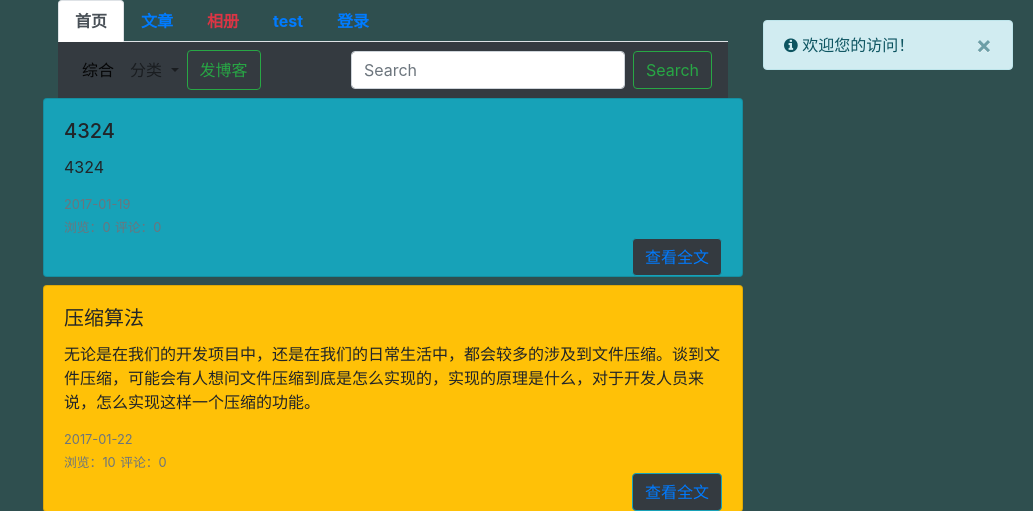
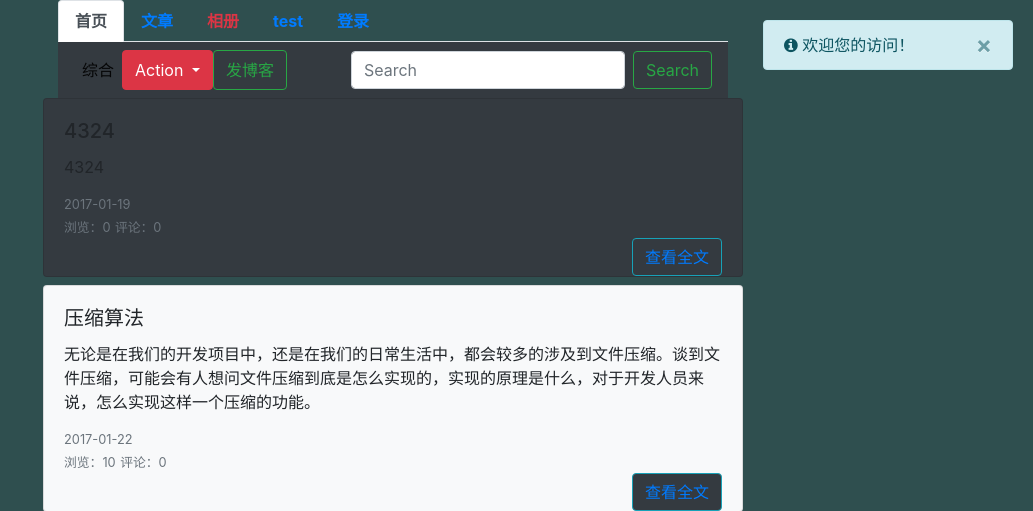
Before and after one commit to Zengxiaoer991214/website, a PHP site: page / in a window 1280 px wide. Shown: the top 511 px of the page, without its empty margins (247-1280 px from the left). Run offline with PHP 8.4, Linux system fonts and the light colour scheme; data comes from the database, SQL or seed files in the repository; data that the repository does not hold is empty.

Commit message:
第二次提交,修改关于登录模态框无法选择登录或者注册功能

```diff
--- a/_notes/dwsync.xml
+++ b/_notes/dwsync.xml
@@ -4,7 +4,7 @@
 <file name="about.php" server="139.224.137.150" local="132248589762156622" remote="132267284400000000" Dst="0" />
 <file name="article_show_All.php" server="139.224.137.150" local="132275425068352049" remote="132275424600000000" Dst="0" />
 <file name="article_show_List.php" server="139.224.137.150" local="132270692609166793" remote="132270692400000000" Dst="0" />
-<file name="index.php" server="139.224.137.150" local="132275483643724675" remote="132275483400000000" Dst="0" />
+<file name="index.php" server="139.224.137.150" local="132284131275075813" remote="132284131200000000" Dst="0" />
 <file name="photo_show_Name.php" server="139.224.137.150" local="132270692034407880" remote="132270691800000000" Dst="0" />
 <file name="show_Message.php" server="139.224.137.150" local="132267521735805949" remote="132267526200000000" Dst="0" />
 <file name=".gitattributes" server="139.224.137.150//www.zengxiaoer.net/" local="131310007910000000" remote="132248506800000000" Dst="0" />
--- a/index.php
+++ b/index.php
@@ -8,7 +8,9 @@
 <meta name="baidu-site-verification" content="YI9qYISe1g" />
 <meta http-equiv="Content-Type" content="text/html; charset=UTF-8" />
 
+
 <link href="bootstrap/css/bootstrap-grid.min.css" integrity="sha384-Vkoo8x4CGsO3+Hhxv8T/Q5PaXtkKtu6ug5TOeNV6gBiFeWPGFN9MuhOf23Q9Ifjh" crossorigin="anonymous" type="text/css"/>
+
 
 
 </head>
@@ -33,17 +35,20 @@
         <a class="nav-link" href="#">综合 </a>
       </li>
 
-      <li class="nav-item dropdown">
-        <a class="nav-link dropdown-toggle" href="#" id="navbarDropdown" role="button" data-toggle="dropdown" aria-haspopup="true" aria-expanded="false">
-         分类
-        </a>
-        <div class="dropdown-menu" aria-labelledby="navbarDropdown">
-          <a class="dropdown-item" href="#">A</a>
-          <a class="dropdown-item" href="#">B</a>
 
-          <a class="dropdown-item" href="#">C</a>
-        </div>
-      </li>
+        <div class="btn-group">
+  <button type="button" class="btn btn-danger dropdown-toggle" data-toggle="dropdown" aria-haspopup="true" aria-expanded="false">
+    Action
+  </button>
+  <div class="dropdown-menu">
+    <a class="dropdown-item" href="#">Action</a>
+    <a class="dropdown-item" href="#">Another action</a>
+    <a class="dropdown-item" href="#">Something else here</a>
+    <div class="dropdown-divider"></div>
+    <a class="dropdown-item" href="#">Separated link</a>
+  </div>
+</div>
+
        <button class="btn btn-outline-success my-2 my-sm-0" type="button" onClick="link_blog_send()">发博客</button>
     </ul>
     <form class="form-inline my-2 my-lg-0">
@@ -58,15 +63,15 @@
 
 		 while($row = mysqli_fetch_array($result))
 		 {
-			 switch(rand(0, 7)){
+			 switch(rand(0, 6)){
 				 case 0:$bg="bg-info";break;
 				 case 1:$bg="bg-secondary";break;
 				 case 2:$bg="bg-success";break;
 				 case 3:$bg="bg-danger";break;
 				 case 4:$bg="bg-warning";break;
-				 case 5:$bg="bg-info";break;
+				 case 5:$bg="bg-dark";break;
 				 case 6:$bg="bg-light";break;
-				 case 7:$bg="bg-info";break;
+
 			 }
 	?>
 
@@ -109,12 +114,14 @@
 	</div>
 
 	</div>
+
 	<script src="https://cdn.jsdelivr.net/npm/jquery@3.4.1/dist/jquery.slim.min.js" integrity="sha384-J6qa4849blE2+poT4WnyKhv5vZF5SrPo0iEjwBvKU7imGFAV0wwj1yYfoRSJoZ+n" crossorigin="anonymous"></script>
 <script src="https://cdn.jsdelivr.net/npm/popper.js@1.16.0/dist/umd/popper.min.js" integrity="sha384-Q6E9RHvbIyZFJoft+2mJbHaEWldlvI9IOYy5n3zV9zzTtmI3UksdQRVvoxMfooAo" crossorigin="anonymous"></script>
 <script src="https://cdn.jsdelivr.net/npm/bootstrap@4.4.1/dist/js/bootstrap.min.js" integrity="sha384-wfSDF2E50Y2D1uUdj0O3uMBJnjuUD4Ih7YwaYd1iqfktj0Uod8GCExl3Og8ifwB6" crossorigin="anonymous"></script>
 	 <script src="message_box/js/jquery-1.11.0.min.js" type="text/javascript"></script>
 	  <script src="message_box/js/bootstrap.min.js"></script>
 	  <script src="message_box/js/hullabaloo.js"></script>
+
 
 	<script type="text/javascript">
 		function welcome(){
--- a/menu/_notes/dwsync.xml
+++ b/menu/_notes/dwsync.xml
@@ -8,5 +8,5 @@
 <file name="menu.css" server="139.224.137.150" local="132268283071377852" remote="132268282800000000" Dst="0" />
 <file name="slitbar.php" server="139.224.137.150" local="132269157822789204" remote="132269157600000000" Dst="0" />
 <file name="slitbar_url_write.php" server="139.224.137.150" local="132269852069161519" remote="132269851800000000" Dst="0" />
-<file name="header.php" server="139.224.137.150" local="132277867123718120" remote="132277866600000000" Dst="0" />
+<file name="header.php" server="139.224.137.150" local="132284127386385501" remote="132284127000000000" Dst="0" />
 </dwsync>
--- a/menu/header.php
+++ b/menu/header.php
@@ -89,10 +89,10 @@
 
 	<ul class="nav nav-tabs" id="myTab" role="tablist">
   <li class="nav-item">
-    <a class="nav-link active" id="home-tab" data-toggle="tab" href="#login" role="tab" aria-controls="home" aria-selected="true" name="name">登录</a>
+    <a class="nav-link active" id="home-tab" data-toggle="tab" href="#login_div" role="tab" aria-controls="home" aria-selected="true" name="name">登录</a>
   </li>
   <li class="nav-item">
-    <a class="nav-link" id="profile-tab" data-toggle="tab" href="#design" role="tab" aria-controls="profile" aria-selected="false" name="password">注册</a>
+    <a class="nav-link" id="profile-tab" data-toggle="tab" href="#design" role="tab" aria-controls="profile" aria-selected="true" name="password">注册</a>
   </li>
 </ul>
 
@@ -200,15 +200,15 @@
 </div>
 	  <!--------------------登录错误处理------------------->
 
-
+	   <script src="../message_box/js/jquery-1.11.0.min.js" type="text/javascript"></script>
+	  <script src="../message_box/js/bootstrap.min.js"></script>
+	  <script src="../message_box/js/hullabaloo.js"></script>
 <!-------------------------------------js  bootstrap---------------------------------->
     <script src="https://cdn.jsdelivr.net/npm/jquery@3.4.1/dist/jquery.slim.min.js" integrity="sha384-J6qa4849blE2+poT4WnyKhv5vZF5SrPo0iEjwBvKU7imGFAV0wwj1yYfoRSJoZ+n" crossorigin="anonymous"></script>
     <script src="https://cdn.jsdelivr.net/npm/popper.js@1.16.0/dist/umd/popper.min.js" integrity="sha384-Q6E9RHvbIyZFJoft+2mJbHaEWldlvI9IOYy5n3zV9zzTtmI3UksdQRVvoxMfooAo" crossorigin="anonymous"></script>
     <script src="https://cdn.jsdelivr.net/npm/bootstrap@4.4.1/dist/js/bootstrap.min.js" integrity="sha384-wfSDF2E50Y2D1uUdj0O3uMBJnjuUD4Ih7YwaYd1iqfktj0Uod8GCExl3Og8ifwB6" crossorigin="anonymous"></script>
 <!------------------------------------------------------------------------------------>
-	  <script src="../message_box/js/jquery-1.11.0.min.js" type="text/javascript"></script>
-	  <script src="../message_box/js/bootstrap.min.js"></script>
-	  <script src="../message_box/js/hullabaloo.js"></script>
+
 
 
 <!-------------------------------------js DIY------------------------------------------>
```
Also changed, not shown: 1 other file.
